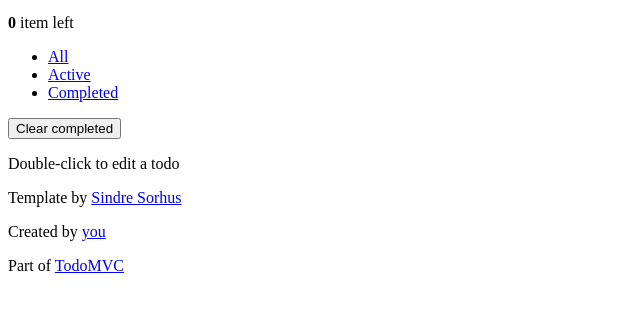
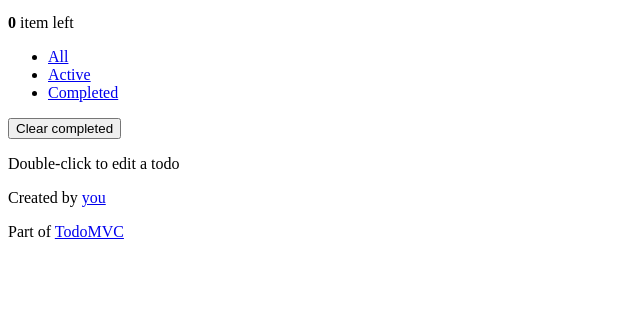
Before and after one commit to gatorpazz/TIY-TodoMVC, a website with bundled scripts: page index.html in a window 1280 px wide. Shown: the part 110-422 px from the top of the page, without its empty margins (0-640 px from the left). Built offline with nearby package versions, Linux system fonts and the light colour scheme; files whose address does not match are found by name.

Commit message:
Had to fix my index.html file

```diff
--- a/index.html
+++ b/index.html
@@ -55,8 +55,6 @@
 		</section>
 		<footer class="info">
 			<p>Double-click to edit a todo</p>
-			<!-- Remove the below line ↓ -->
-			<p>Template by <a href="http://sindresorhus.com">Sindre Sorhus</a></p>
 			<!-- Change this out with your name and url ↓ -->
 			<p>Created by <a href="http://todomvc.com">you</a></p>
 			<p>Part of <a href="http://todomvc.com">TodoMVC</a></p>
```
